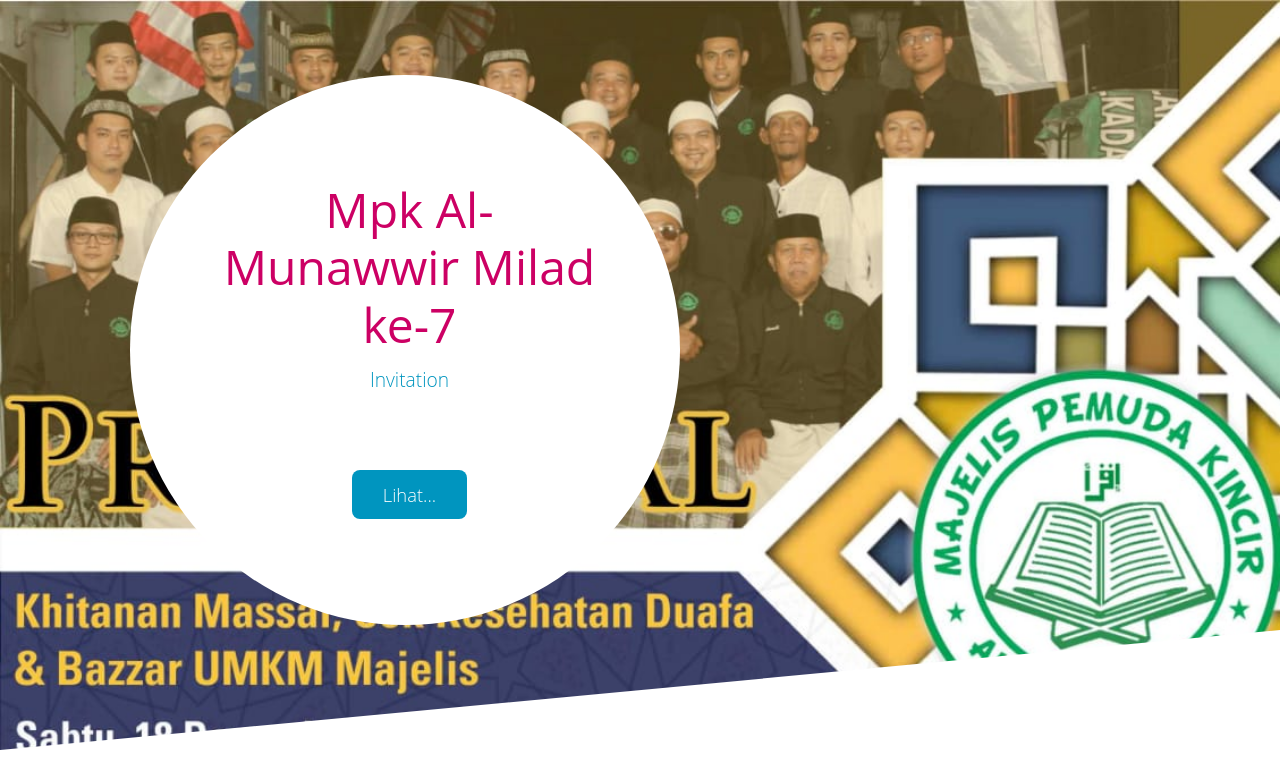
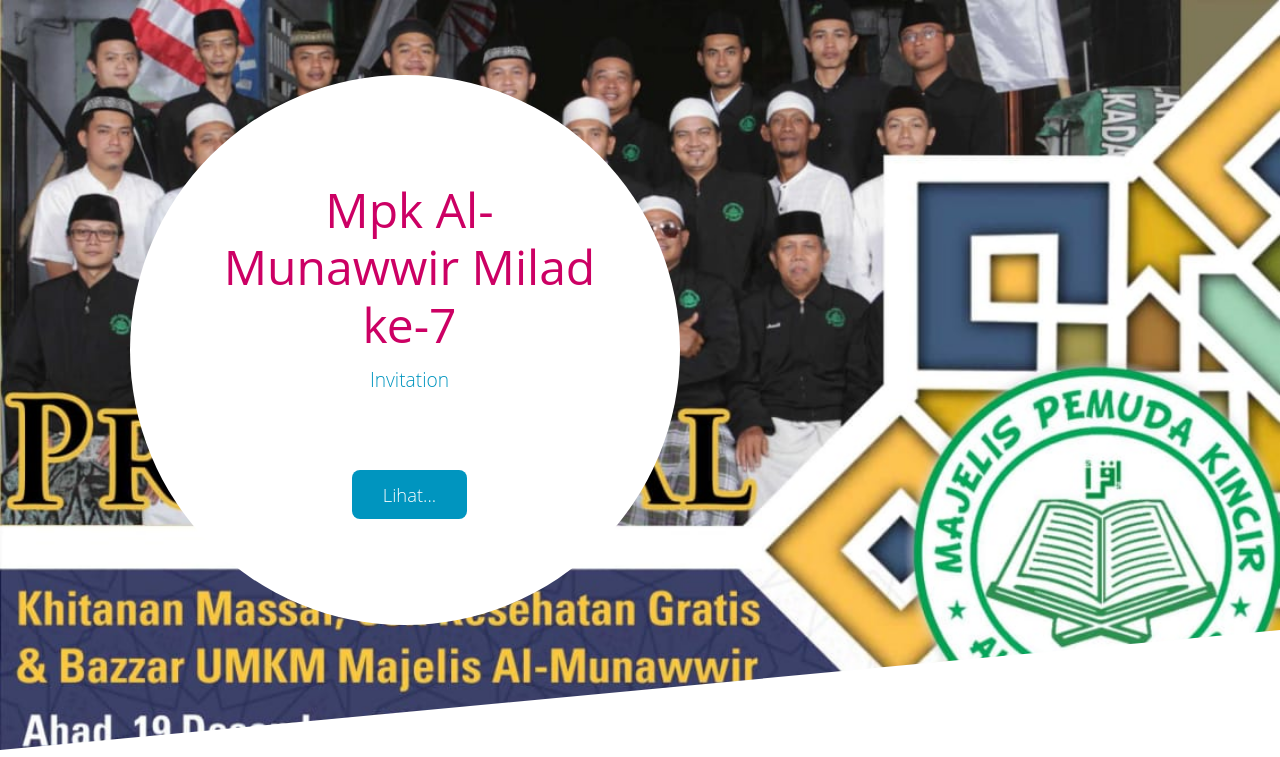
Before and after one commit to Ariyanto-art/invitantion-milad.github.io, a plain HTML site: page index.html in a window 1280 px wide. Shown: the top 757 px of the page. Drawn offline with Linux system fonts and the light colour scheme.

Commit message:
perubahan bg
perubahan bg

```diff
--- a/css/tooplate-style.css
+++ b/css/tooplate-style.css
@@ -42,7 +42,7 @@
 
 .tm-section-1 {
   height: 750px;
-  background-image: url(../img/proposal.jpg);
+  background-image: url(../img/cover.jpeg);
   background-size: cover;
   -webkit-clip-path: polygon(0px 0px, 100% 0px, 100% 84%, 0px 100%);
   clip-path: polygon(0px 0px, 100% 0px, 100% 84%, 0px 100%);
```
